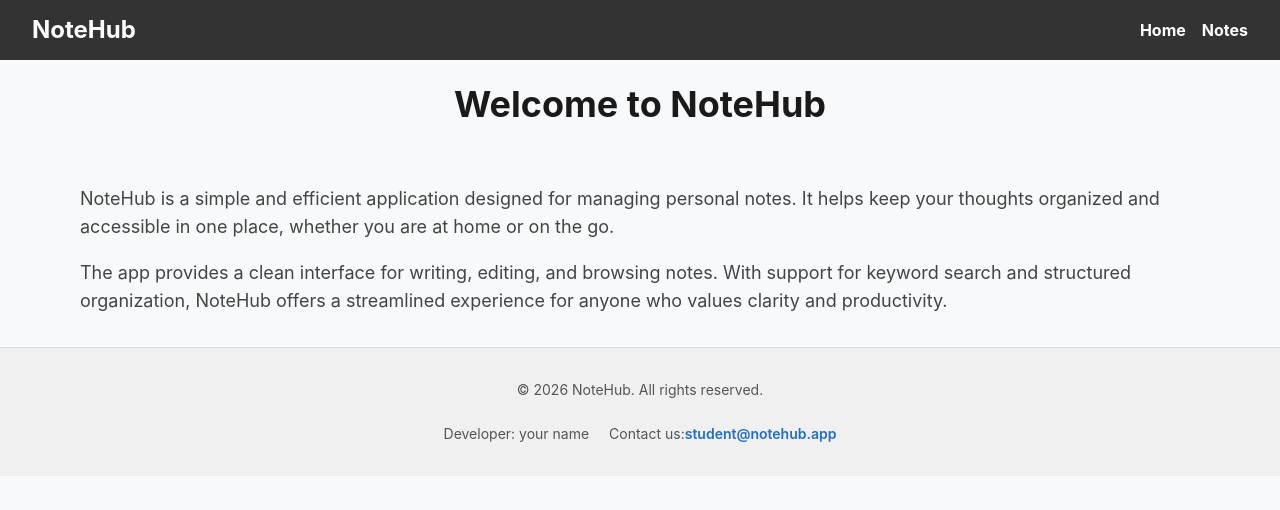
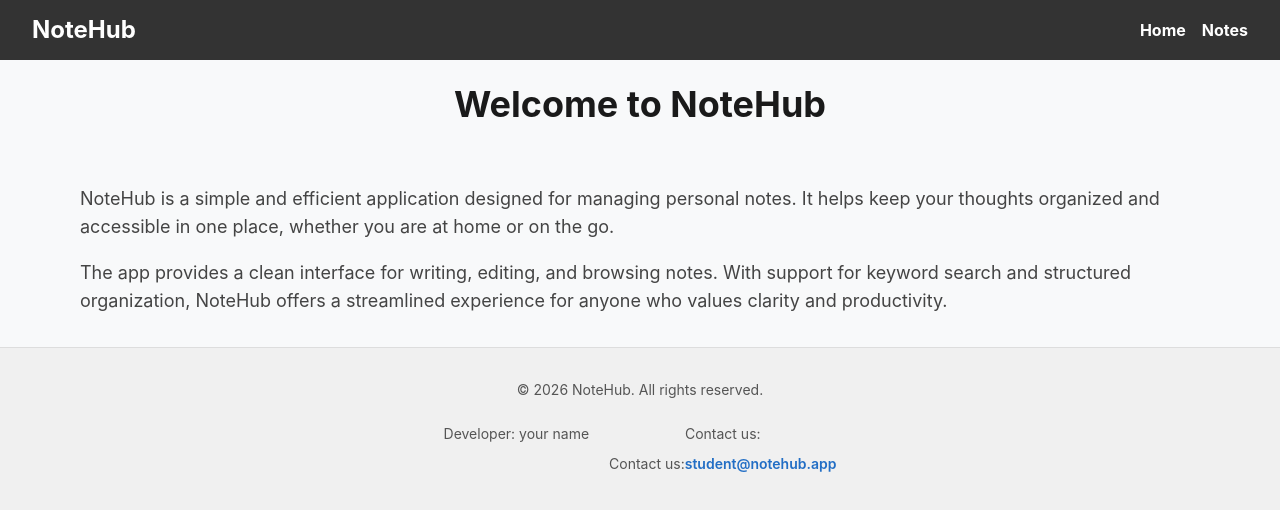
Before and after one commit to Viktor-8888/06-notehub-nextjs, a Next.js app: page / in a window 1280 px wide. Shown: the top 510 px of the page. Built offline with nearby package versions, Linux system fonts and the light colour scheme.

Commit message:
edited header and footer a on Link

```diff
--- a/components/Footer/Footer.tsx
+++ b/components/Footer/Footer.tsx
@@ -9,7 +9,10 @@ const Footer = () => {
           <p>Developer: your name</p>
           <p>
             Contact us:
-            <Link href="<mailto:student@notehub.app>">student@notehub.app</Link>
+            <p>
+              Contact us:
+              <a href="mailto:student@notehub.app">student@notehub.app</a>
+            </p>
           </p>
         </div>
       </div>
--- a/components/Header/Header.tsx
+++ b/components/Header/Header.tsx
@@ -13,7 +13,7 @@ const Header = () => {
             <Link href="/">Home</Link>
           </li>
           <li>
-            <a href="/notes">Notes</a>
+            <Link href="/notes">Notes</Link>
           </li>
         </ul>
       </nav>
```
